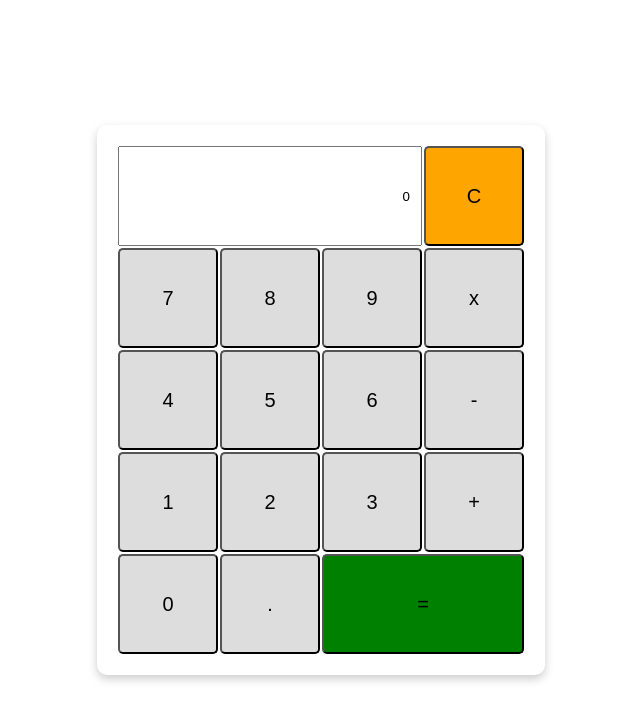
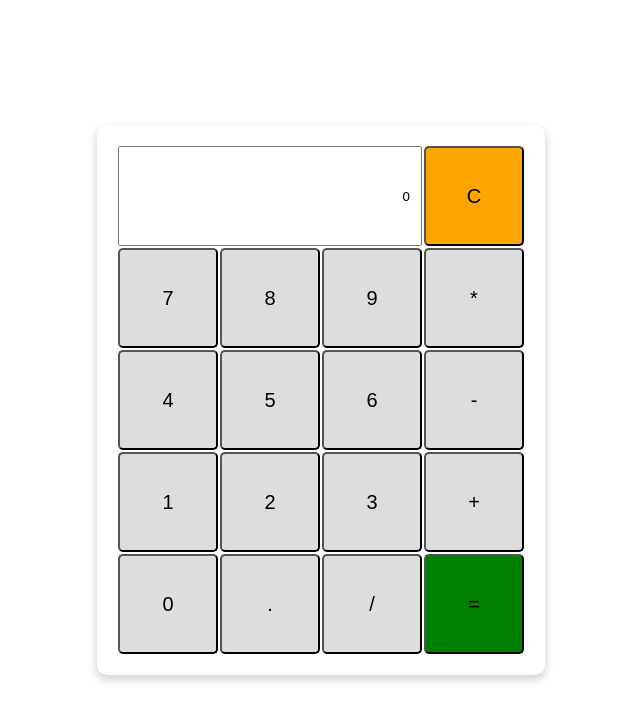
Before and after one commit to Anbulakshmi-pro/Calculator, a plain HTML site: page index.html in a window 1280 px wide. Shown: the whole page, without its empty margins (319-959 px from the left). Drawn offline with Linux system fonts and the light colour scheme.

Commit message:
Add files via upload

```diff
--- a/index.html
+++ b/index.html
@@ -18,7 +18,7 @@
                 <td><button onclick="dis('7')">7</button></td>
                 <td><button onclick="dis('8')">8</button></td>
                 <td><button onclick="dis('9')">9</button></td>
-                <td><button onclick="dis('*')">x</button></td>
+                <td><button onclick="dis('*')">*</button></td>
             </tr>
 
             <tr>
@@ -34,11 +34,11 @@
                 <td><button onclick="dis('3')">3</button></td>
                 <td><button onclick="dis('+')">+</button></td>
             </tr>
-
             <tr>
                 <td><button onclick="dis('0')">0</button></td>
                 <td><button onclick="dis('.')">.</button></td>
-                <td colspan="2"><button onclick="solve()" style="width:100%; background-color: green;">=</button></td>
+                <td><button onclick="dis('/')">/</button></td>
+                <td ><button onclick="solve()" style=" background-color: green;">=</button></td>
             </tr>
         </table>
     </div>
```
